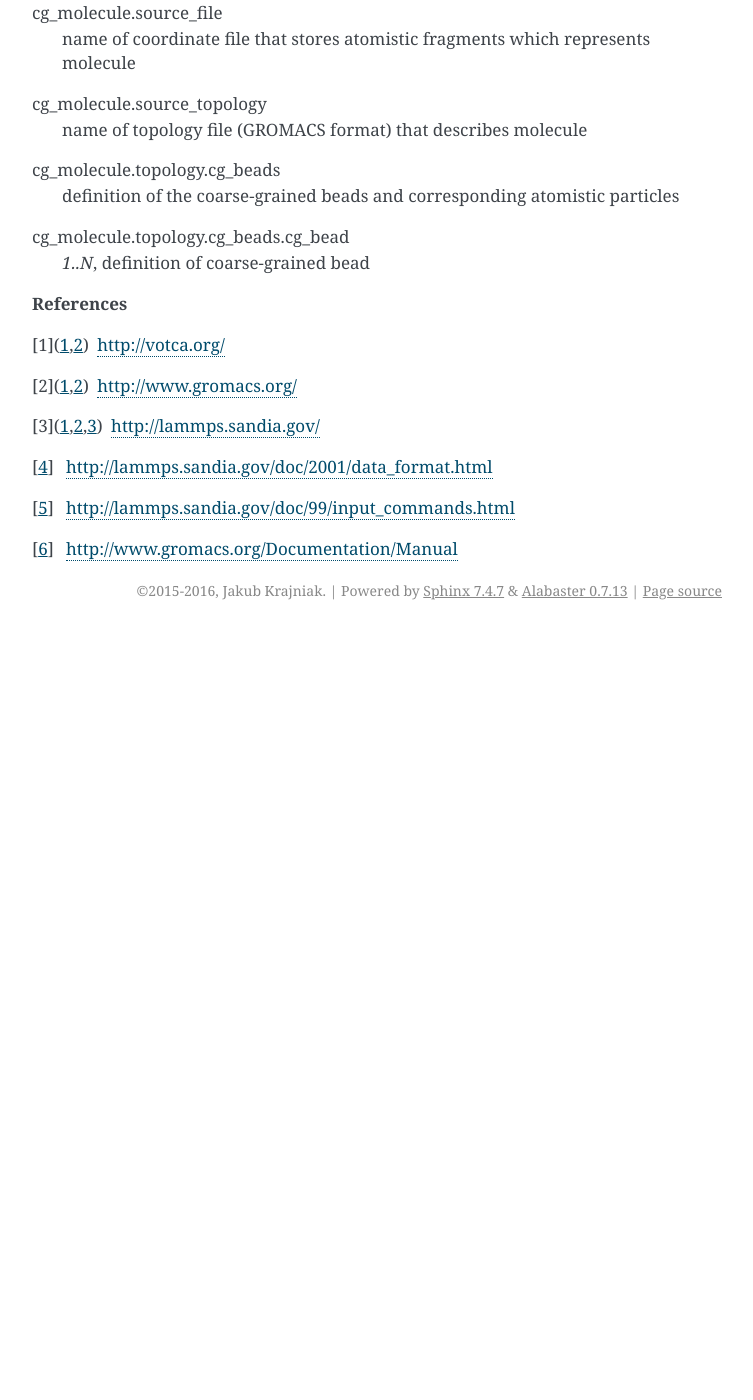
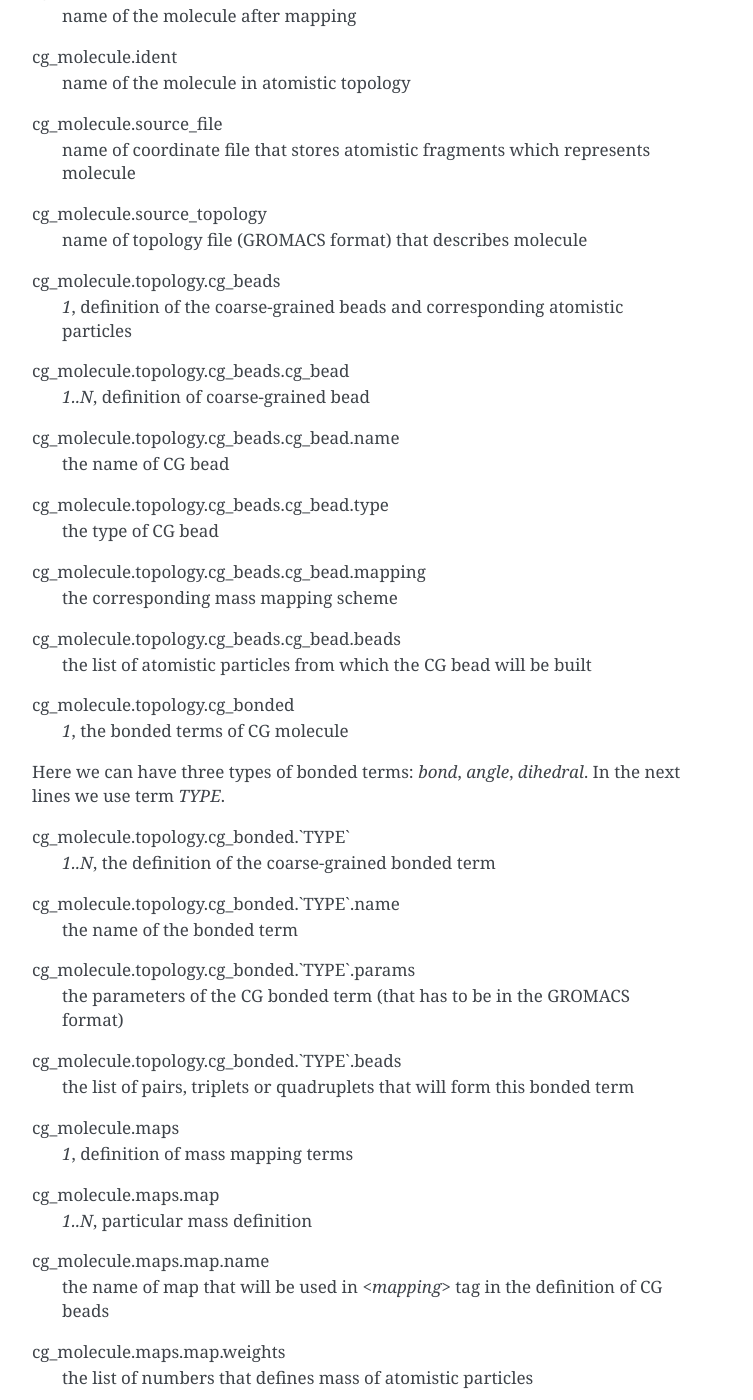
Before and after one commit to bakery-cg2at/bakery, a Sphinx documentation site: the page built from doc/settings.rst, in a window 1280 px wide and 1400 px high, scrolled down 5182 px. Shown: the whole window, without its empty margins (388-1141 px from the left). Built offline with Sphinx 7.4.7, drawn with Linux system fonts in a browser that asks for light colours; before the commit the page ends 5812 px from its top, so only the background shows below that; some of the changed text lies outside the part shown.

Commit message:
updated documentation

```diff
--- a/doc/index.rst
+++ b/doc/index.rst
@@ -6,6 +6,8 @@
 ##################################
 Welcome to Baker's documentation!
 ##################################
+
+.. image:: _static/simulation_setup.png
 
 Baker is a general purpose backmapping tool that allows to
 transform your coarse-grained coordinate file to atomistic representation.
--- a/doc/settings.rst
+++ b/doc/settings.rst
@@ -205,10 +205,11 @@ The :xml:`<type2chain>` tag describes mapping between type of particle to molecu
 This section describes output hybrid coordinate file. Currently we support only GROMACS output file.
 
 .. code-block:: xml
+
   <hybrid_configuration>
     <file>hyb_conf.gro</file>
     <format>GRO</format>
-  </hybrid_configuration
+  </hybrid_configuration>
 
 In this block above we define that the output hybrid coordinate file will be stored in `hyb_conf.gro` and will be in format of GROMACS.
 
@@ -241,7 +242,8 @@ Here we define that output file is `hyb_topol.top`. We define include section in
 
 XML structure
 ======================
-Here we describe XML structure. Every **dot** describes the tree structure, e.g. **root.a** represents :xml:`<root><a></a></root>`. The notation *1* or *1..N* express the number of elements in the tree.
+Here we describe XML structure. Every **dot** describes the tree structure, e.g. **root.a** represents :xml:`<root><a></a></root>`.
+The notation *1* or *1..N* express the number of elements in the tree.
 
 
 settings
@@ -263,10 +265,91 @@ cg_molecule.source_topology
   name of topology file (GROMACS format) that describes molecule
 
 cg_molecule.topology.cg_beads
-  definition of the coarse-grained beads and corresponding atomistic particles
+  *1*, definition of the coarse-grained beads and corresponding atomistic particles
 
 cg_molecule.topology.cg_beads.cg_bead
   *1..N*, definition of coarse-grained bead
+
+cg_molecule.topology.cg_beads.cg_bead.name
+  the name of CG bead
+
+cg_molecule.topology.cg_beads.cg_bead.type
+  the type of CG bead
+
+cg_molecule.topology.cg_beads.cg_bead.mapping
+  the corresponding mass mapping scheme
+
+cg_molecule.topology.cg_beads.cg_bead.beads
+  the list of atomistic particles from which the CG bead will be built
+
+cg_molecule.topology.cg_bonded
+  *1*, the bonded terms of CG molecule
+
+Here we can have three types of bonded terms: `bond`, `angle`, `dihedral`. In the next lines we use term `TYPE`.
+
+cg_molecule.topology.cg_bonded.`TYPE`
+  *1..N*, the definition of the coarse-grained bonded term
+
+cg_molecule.topology.cg_bonded.`TYPE`.name
+  the name of the bonded term
+
+cg_molecule.topology.cg_bonded.`TYPE`.params
+  the parameters of the CG bonded term (that has to be in the GROMACS format)
+
+cg_molecule.topology.cg_bonded.`TYPE`.beads
+  the list of pairs, triplets or quadruplets that will form this bonded
+  term
+
+
+cg_molecule.maps
+  *1*, definition of mass mapping terms
+
+cg_molecule.maps.map
+  *1..N*, particular mass definition
+
+cg_molecule.maps.map.name
+  the name of map that will be used in `<mapping>` tag in the definition of CG beads
+
+cg_molecule.maps.map.weights
+  the list of numbers that defines mass of atomistic particles
+
+
+cg_configuration
+ *1*, definition of the CG configuration
+
+cg_configuration.format
+  the format of the coarse-grained configurato, currently it can be GROMACS or LAMMPS
+
+cg_configuration.format.file
+  the name of input file with the coarse-grained coordinate file
+
+hybrid_configuration.file
+  the output hybrid coordinate file
+
+hybrid_configuration.format
+  the format of output hybrid coordinate file, currently only GRO is accepted
+
+hybrid_topology
+  *1*, the definition of output hybrid topology. The format is similar to the one
+  used by GROMACS
+
+hybrid_topology.file
+  the name of output file
+
+hybrid_topology.include
+  the include section of hybrid top
+
+hybrid_topology.molecule_type
+  *1*, the molecule_type section
+
+hybrid_topologoy.molecule_type.name
+  the name of molecule
+
+hybrid_topology.molecule_type.exclusion
+  the exclusion
+
+hybrid_topology.system
+  the name of system
 
 
 **References**
```
Also changed, not shown: README.md (+15 -2 lines), doc/method.rst (line endings or trailing spaces).
